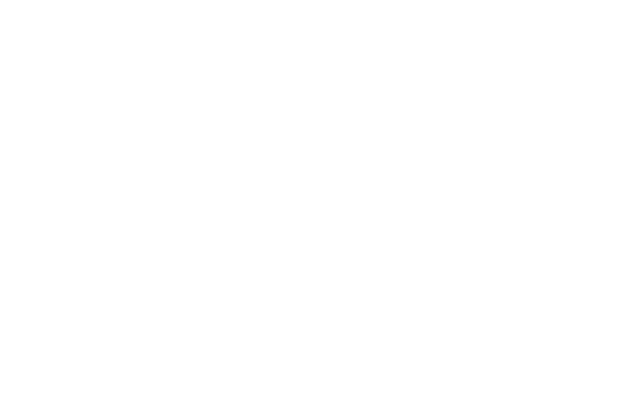
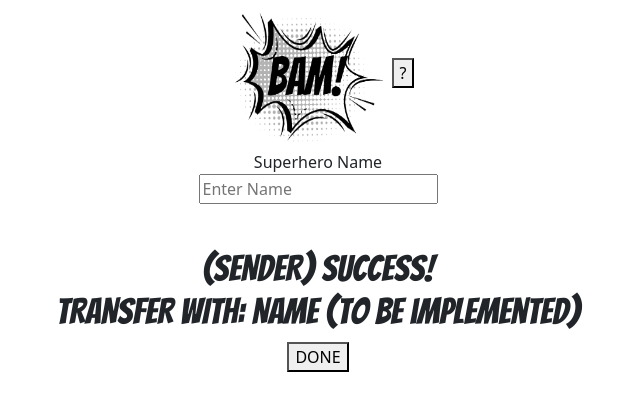
Before and after one commit to BAM-File-Transfer/BAM, a React (Create React App) app in the folder client/: page /SenderSuccess in a window 1280 px wide. Before the commit this address had no page. Shown: the top 410 px of the page, without its empty margins (322-962 px from the left). Built offline with nearby package versions, Linux system fonts and the light colour scheme.

Commit message:
SenderSuccess barebones

```diff
--- a/client/src/App.js
+++ b/client/src/App.js
@@ -3,6 +3,7 @@ import './styles/App.css';
 import About from './components/About';
 import Home from './components/Home';
 import WaitForBump from './components/WaitForBump';
+import SenderSuccess from './components/SenderSuccess';
 import { BrowserRouter as Router, Routes, Route } from "react-router-dom"
 
 function App () {
@@ -12,6 +13,7 @@ function App () {
         <Route path="/" element={<Home />} />
         <Route path='/About' element={<About />} />
         <Route path='/WaitForBump' element={<WaitForBump />} />
+        <Route path='/SenderSuccess' element={<SenderSuccess />} />
       </Routes>
     </Router>
 
--- /dev/null
+++ b/client/src/components/SenderSuccess.js
@@ -0,0 +1,31 @@
+import React from 'react'
+import Header from './Header'
+import SuperheroName from './SuperheroName'
+import '../styles/button.css'
+import '../styles/waitforbump.css'
+import 'bootstrap/dist/css/bootstrap.min.css'
+import { useNavigate } from 'react-router-dom'
+
+const SenderSuccess = () => {
+  const navigate = useNavigate()
+  return (
+    <div className="App">
+        <Header />
+        <SuperheroName />
+        <div className='main-container'>
+                <h1 className="text-style">
+                    <br/>
+                    (SENDER) SUCCESS!
+                    <br/>
+                    TRANSFER WITH: NAME (to be implemented)
+                    <br/>
+                </h1>
+        </div>
+        <button className = "red-button-bottom" onClick={() => {
+            navigate('/')
+        }}>DONE</button>
+    </div>
+  )
+}
+
+export default SenderSuccess
```
